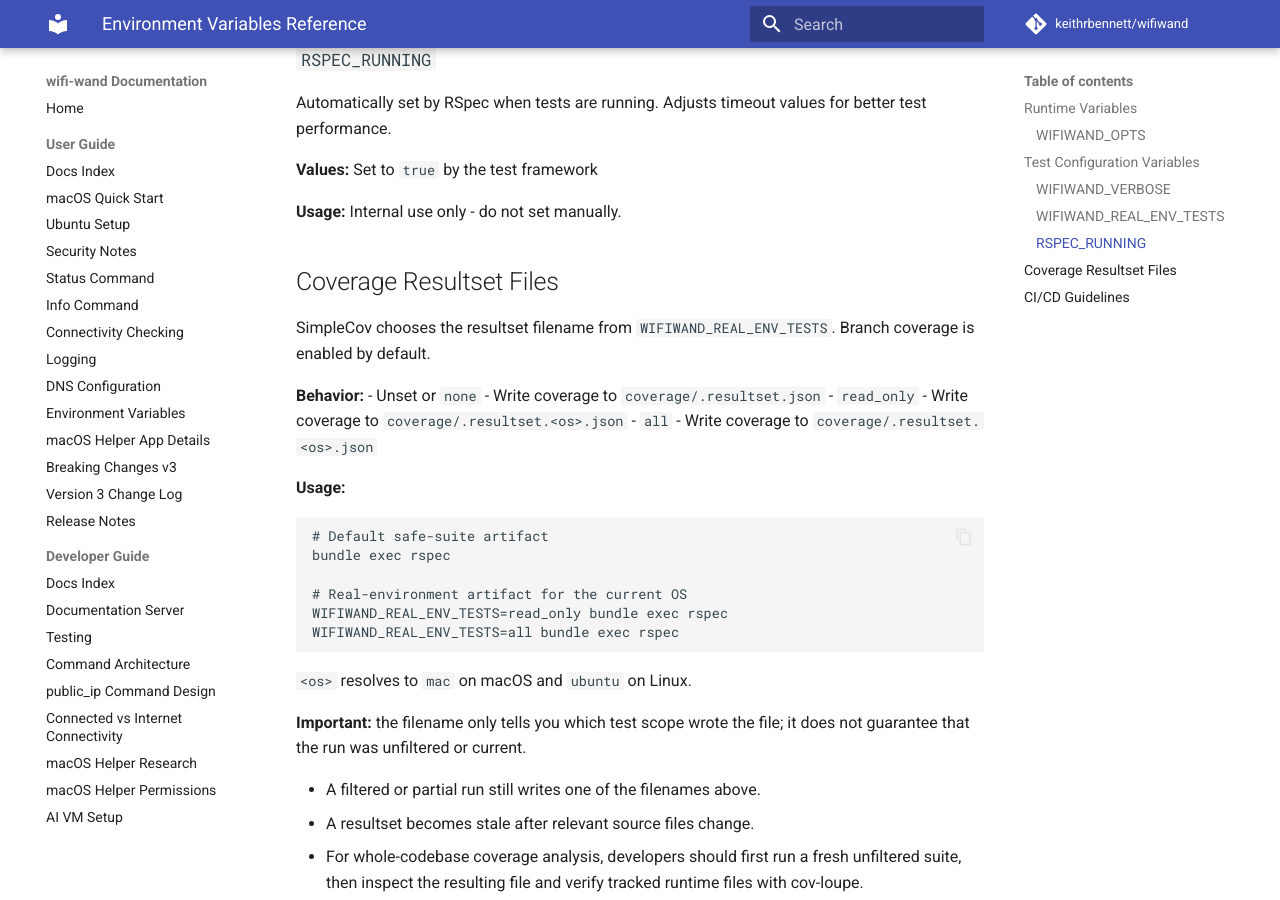
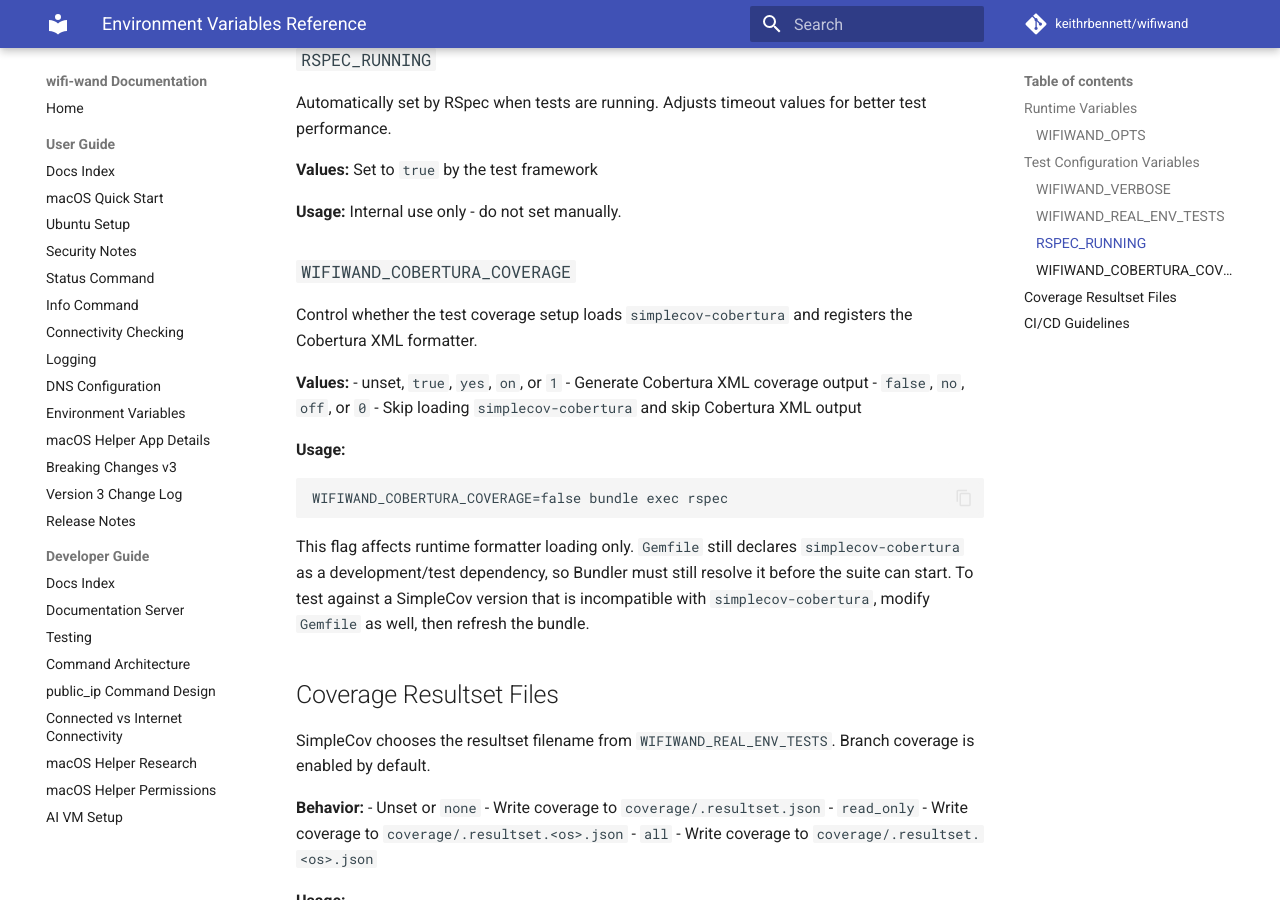
Before and after one commit to keithrbennett/wifiwand, an MkDocs documentation site: the page built from docs/ENVIRONMENT_VARIABLES.md, in a window 1280 px wide and 900 px high, scrolled down 2495 px. Built offline with MkDocs 1.6.1 and Material for MkDocs 9.7.7, drawn with Linux system fonts in a browser that asks for light colours; comment, search, counter and statistics services are not loaded.

Commit message:
Document Cobertura dependency when disabling formatter
Clarify that WIFIWAND_COBERTURA_COVERAGE=false only controls runtime
formatter loading and XML output. Bundler still resolves the
simplecov-cobertura dependency declared in Gemfile before tests start.

Document that testing against an incompatible SimpleCov version requires
modifying Gemfile as well as disabling the Cobertura formatter.

````diff
--- a/docs/ENVIRONMENT_VARIABLES.md
+++ b/docs/ENVIRONMENT_VARIABLES.md
@@ -121,6 +121,25 @@ Automatically set by RSpec when tests are running. Adjusts timeout values for be
 
 **Usage:** Internal use only - do not set manually.
 
+### `WIFIWAND_COBERTURA_COVERAGE`
+
+Control whether the test coverage setup loads `simplecov-cobertura` and registers the Cobertura XML
+formatter.
+
+**Values:**
+- unset, `true`, `yes`, `on`, or `1` - Generate Cobertura XML coverage output
+- `false`, `no`, `off`, or `0` - Skip loading `simplecov-cobertura` and skip Cobertura XML output
+
+**Usage:**
+```bash
+WIFIWAND_COBERTURA_COVERAGE=false bundle exec rspec
+```
+
+This flag affects runtime formatter loading only. `Gemfile` still declares `simplecov-cobertura` as a
+development/test dependency, so Bundler must still resolve it before the suite can start. To test against a
+SimpleCov version that is incompatible with `simplecov-cobertura`, modify `Gemfile` as well, then refresh the
+bundle.
+
 ## Coverage Resultset Files
 
 SimpleCov chooses the resultset filename from `WIFIWAND_REAL_ENV_TESTS`.
````
Also changed, not shown: dev/docs/TESTING.md (+8 -0 lines), 1 other file.
